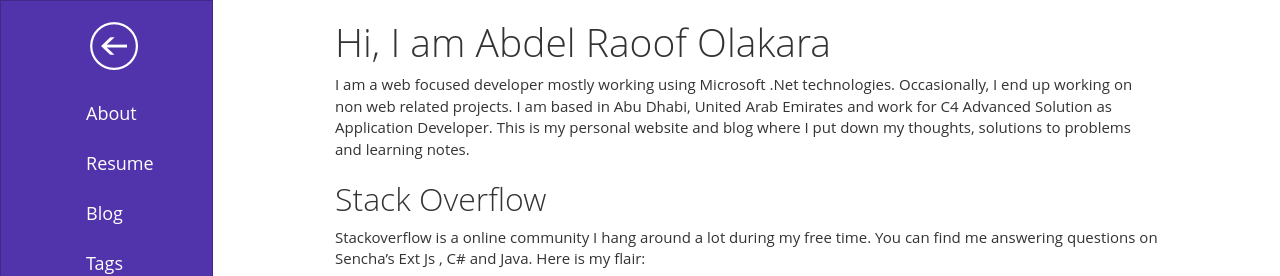
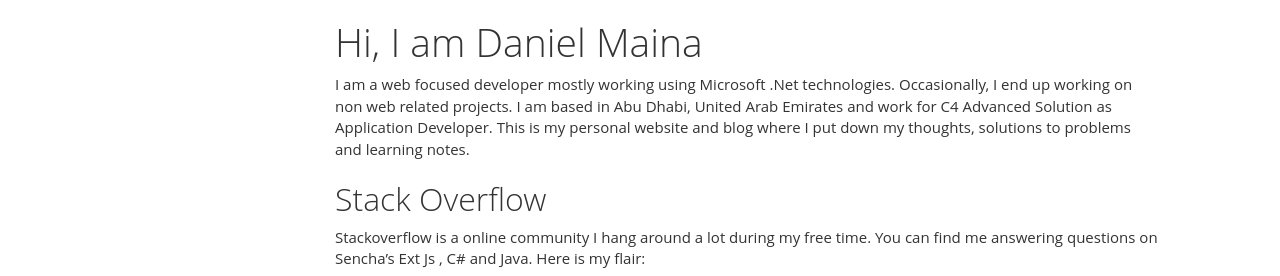
Before and after one commit to danconsults/metroblog, a Jekyll site: the page built from about/index.md, in a window 1280 px wide and 1040 px high, cut to the strip 0-276 px from the top of the window. Built offline with Jekyll 4.4.1, drawn with Linux system fonts in a browser that asks for light colours; comment, search, counter and statistics services are not loaded.

Commit message:
fghgfh
fghf

```diff
--- a/about/index.md
+++ b/about/index.md
@@ -1,8 +1,8 @@
 ---
 layout: page
-title: Hi, I am Abdel Raoof Olakara
-description: About Me page of Abdel Raoof
-theme: purple
+title: Hi, I am Daniel Maina
+description: Introduction page for Daniel Maina
+theme: Blue
 ---
 
 I am a web focused developer mostly working using Microsoft .Net technologies. Occasionally, I end up working on non web related projects. I am based in Abu Dhabi, United Arab Emirates and work for C4 Advanced Solution as Application Developer.
```
